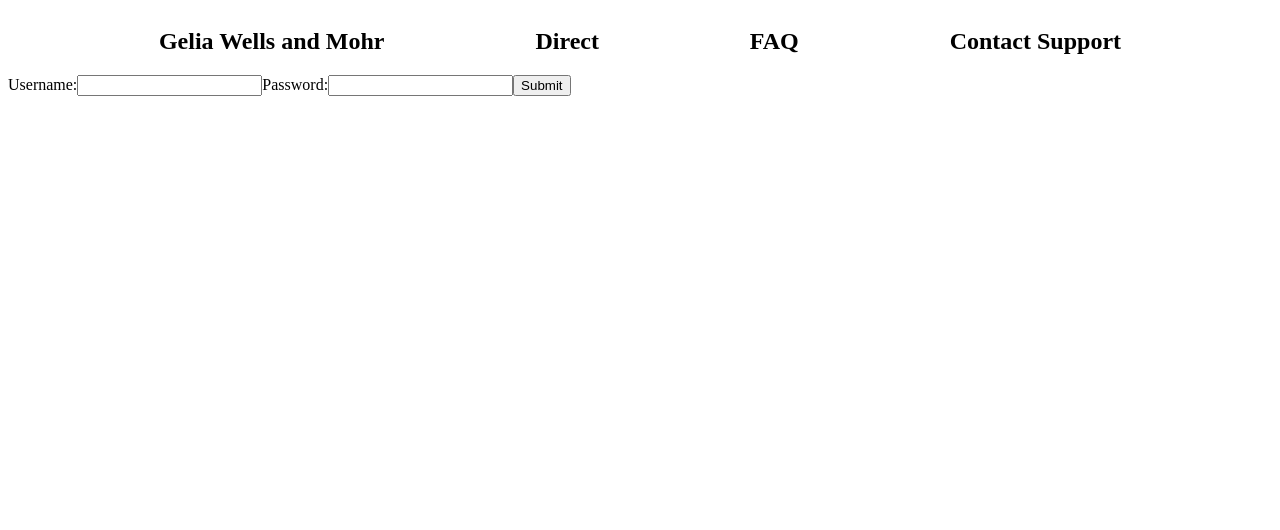
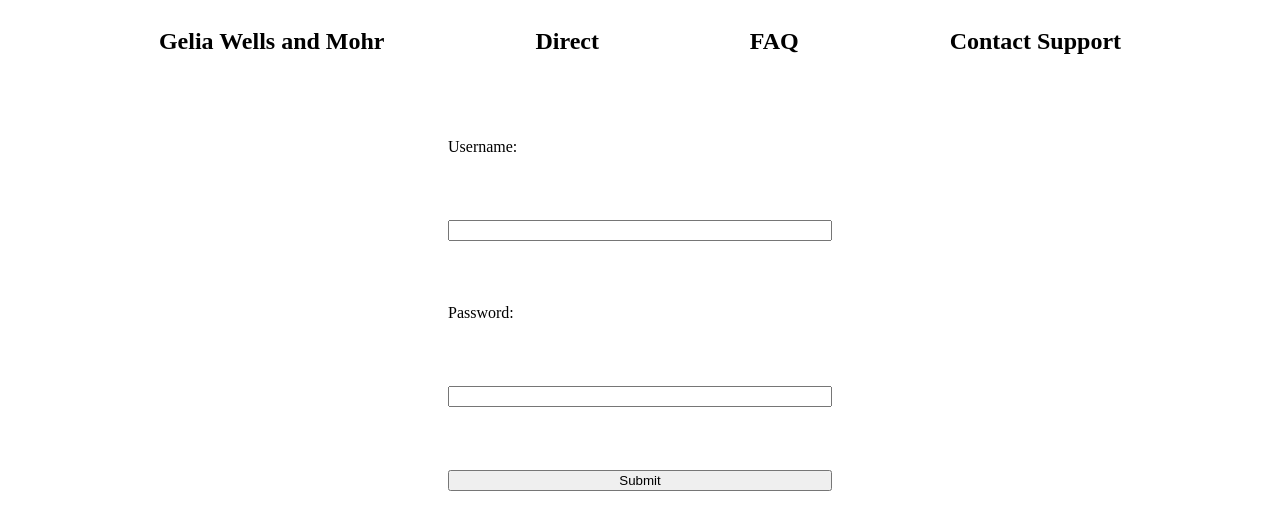
Before and after one commit to roselandroche/gelia_form_front_end, a React (Create React App) app in the folder gelia_form/: page / in a window 1280 px wide. Shown: the top 530 px of the page. Built offline with nearby package versions, Linux system fonts and the light colour scheme.

Commit message:
Moving files, styling changes

```diff
--- a/gelia_form/src/components/LogInForm.js
+++ b/gelia_form/src/components/LogInForm.js
@@ -1,16 +1,13 @@
 import React from 'react';
+import '../css/LogInForm.css';
 
 export default function LogInForm () {
     return (
         <form>
-            <label>
-                Username:
-                <input type='text' name='name' />
-            </label>
-            <label>
-                Password:
-                <input type='text' name='password' />
-            </label>
+            <label>Username:</label>
+            <input type='text' name='name' />
+            <label>Password:</label>
+            <input type='text' name='password' />
             <input type='submit' value='Submit' />
         </form>
     )
--- a/gelia_form/src/App.css
+++ b/gelia_form/src/css/App.css
@@ -1,4 +1,4 @@
-.App {
+/* .App {
   text-align: center;
 }
 
@@ -35,4 +35,4 @@
   to {
     transform: rotate(360deg);
   }
-}
+} */
--- /dev/null
+++ b/gelia_form/src/css/LogInForm.css
@@ -0,0 +1,9 @@
+form {
+    display: flex;
+    flex-direction: column;
+    align-items: left;
+    justify-content: space-evenly;
+    height: 60vh;
+    width: 30vw;
+    margin: 0 auto;
+}
--- a/gelia_form/src/index.css
+++ b/gelia_form/src/css/index.css
@@ -1,4 +1,4 @@
-body {
+/* body {
   margin: 0;
   font-family: -apple-system, BlinkMacSystemFont, 'Segoe UI', 'Roboto', 'Oxygen',
     'Ubuntu', 'Cantarell', 'Fira Sans', 'Droid Sans', 'Helvetica Neue',
@@ -10,4 +10,4 @@ body {
 code {
   font-family: source-code-pro, Menlo, Monaco, Consolas, 'Courier New',
     monospace;
-}
+} */
```
